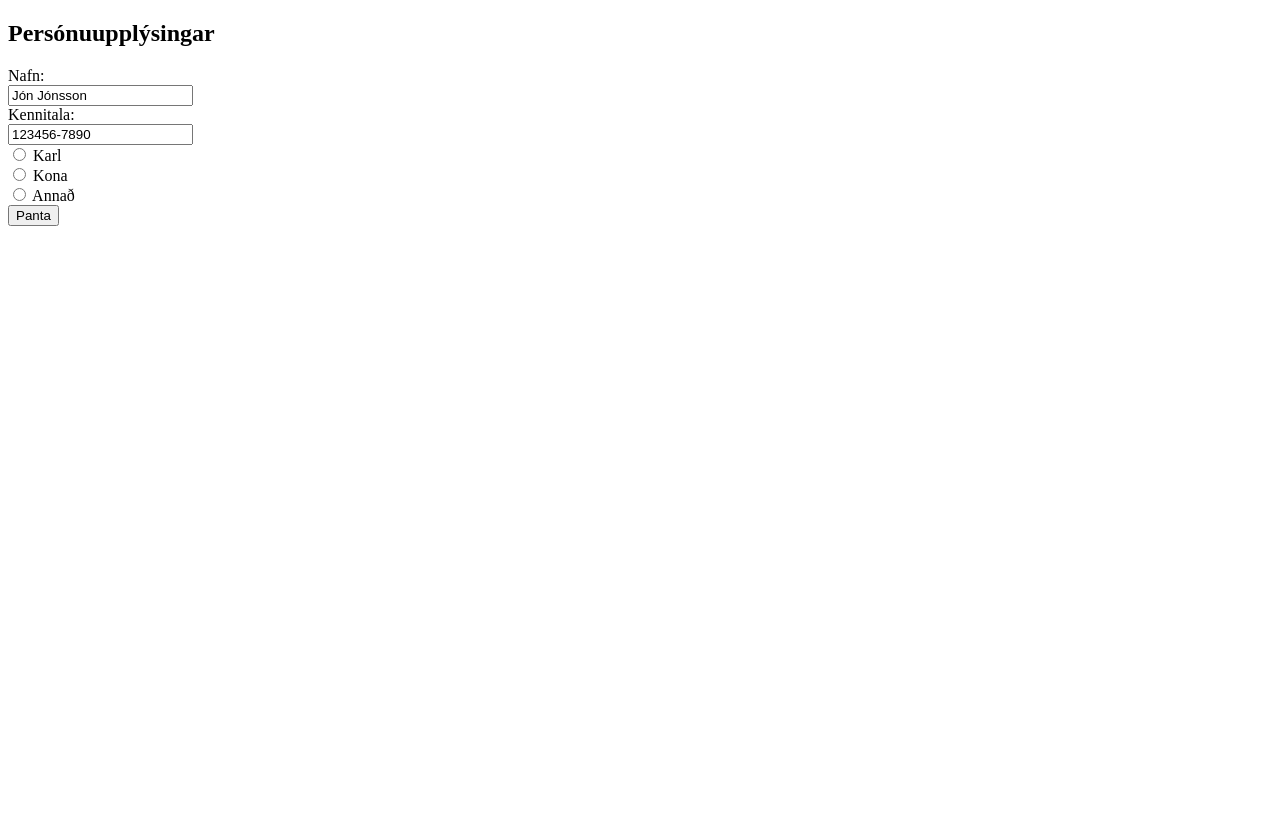
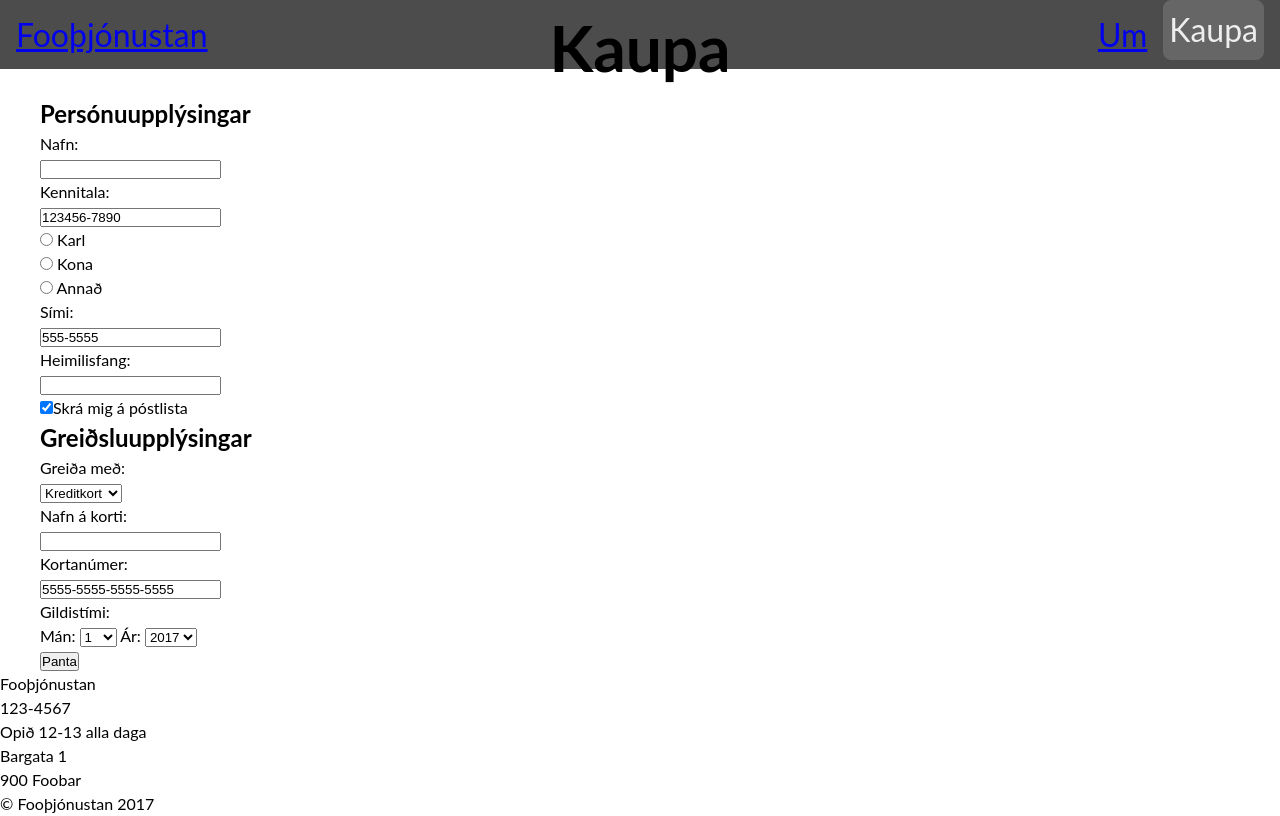
Before and after one commit to hfg7/Verkefni7, a plain HTML site: page kaupa.html in a window 1280 px wide. Drawn offline with Linux system fonts and the light colour scheme.

Commit message:
html klarað?

```diff
--- a/kaupa.html
+++ b/kaupa.html
@@ -1,22 +1,49 @@
 <!DOCTYPE html>
 <html>
   <head>
-    <meta charset="utf-8">
-    <title>Kaupa</title>
-  </head>
-  <body>
+    <head>
+      <meta charset="utf-8">
+      <title>Forsíða</title>
+      <link rel="stylesheet" href="styles.css">
+      <link rel="stylesheet" href="grid.css">
+    </head>
 
+    <body>
+
+      <header>
+        <nav class="header__bar">
+          <div class="bar--logo">
+            <a href="index.html">Fooþjónustan</a>
+          </div>
+          <div class="bar--menu">
+            <div class="bar--text">
+              <a href="um.html">Um</a>
+            </div>
+            <div class="bar--takki">
+              <a href="kaupa.html" class="button button__bar">Kaupa</a>
+            </div>
+          </div>
+        </nav>
+
+        <div class="header">
+          <div class="header__text">
+            <h1>Kaupa</h1>
+          </div>
+        </div>
+      </header>
+
+<main>
 
   <form method="get" action="kaupa.html">
+
     <div class="personu">
       <h2>Persónuupplýsingar</h2>
-      <div class="nafnkt">
         Nafn:<br>
-        <input type="text" name="nafn" value="Jón Jónsson" required><br>
+        <input type="text" name="nafn" required><br>
         Kennitala:<br>
-      </div>
+        <input type="text" name="kt"  value="123456-7890" required><br>
+
       <div class="ratio">
-        <input type="text" name="name"  value="123456-7890" required><br>
         <label>
           <input type="radio" name="kyn" value="Karl" required> Karl</label><br>
         <label>
@@ -24,10 +51,75 @@
         <label>
           <input type="radio" name="kyn" value="Annað" required> Annað</label><br>
         </div>
+
+          Sími:<br>
+          <input type="text" name="simi"  value="555-5555" required><br>
+          Heimilisfang:<br>
+          <input type="text" name="heimilisfang" required><br>
+          <label>
+            <input type="checkbox" name="postur" checked>Skrá mig á póstlista
+          </label>
+     </div>
+
+     <div class="greidslu">
+        <h2>Greiðsluupplýsingar</h2>
+          Greiða með:<br>
+          <select class="kort" name="kort">
+            <option value="Kreditkort">Kreditkort</option>
+            <option value="Debitkort">Debitkort</option>
+            <option value="Millifærsla">Millifærsla</option>
+          </select><br>
+        Nafn á korti:<br>
+        <input type="text" name="nafn" required><br>
+        Kortanúmer:<br>
+        <input type="text" name="kortanr"  value="5555-5555-5555-5555" required><br>
+        Gildistími:<br>
+        Mán:
+        <select class="gildis" name="manudur" required>
+           <option value="Jan">1</option>
+           <option value="feb">2</option>
+           <option value="mars">3</option>
+           <option value="april">4</option>
+           <option value="mai">5</option>
+           <option value="jun">6</option>
+           <option value="Jul">7</option>
+           <option value="agu">8</option>
+           <option value="sept">9</option>
+           <option value="okt">10</option>
+           <option value="nov">11</option>
+           <option value="des">12</option>
+       </select>
+       Ár:
+       <select class="gildis" name="ar" required>
+          <option value="2017">2017</option>
+          <option value="2018">2018</option>
+          <option value="2019">2019</option>
+          <option value="2020">2020</option>
+          <option value="2021">2021</option>
+          <option value="2022">2022</option>
+          <option value="2023">2023</option>
+      </select>
     </div>
+    <input type="submit" value="Panta" class="takki">
+  </form>
+</main>
 
-    <input type="submit" value="Panta" class="button">
-      </form>
-</fieldset><br/>
+<footer>
+  <div class="footer">
+     <div class="efri">
+       <p>Fooþjónustan</p>
+       <p>123-4567</p>
+       <p>Opið 12-13 alla daga</p>
+       <p>Bargata 1</p>
+       <p>900 Foobar</p>
+     </div>
+     <div class="nedri">
+       <p>&#169; Fooþjónustan 2017</p>
+     </div>
+   </div>
+</footer>
+
+
+
   </body>
 </html>
```
